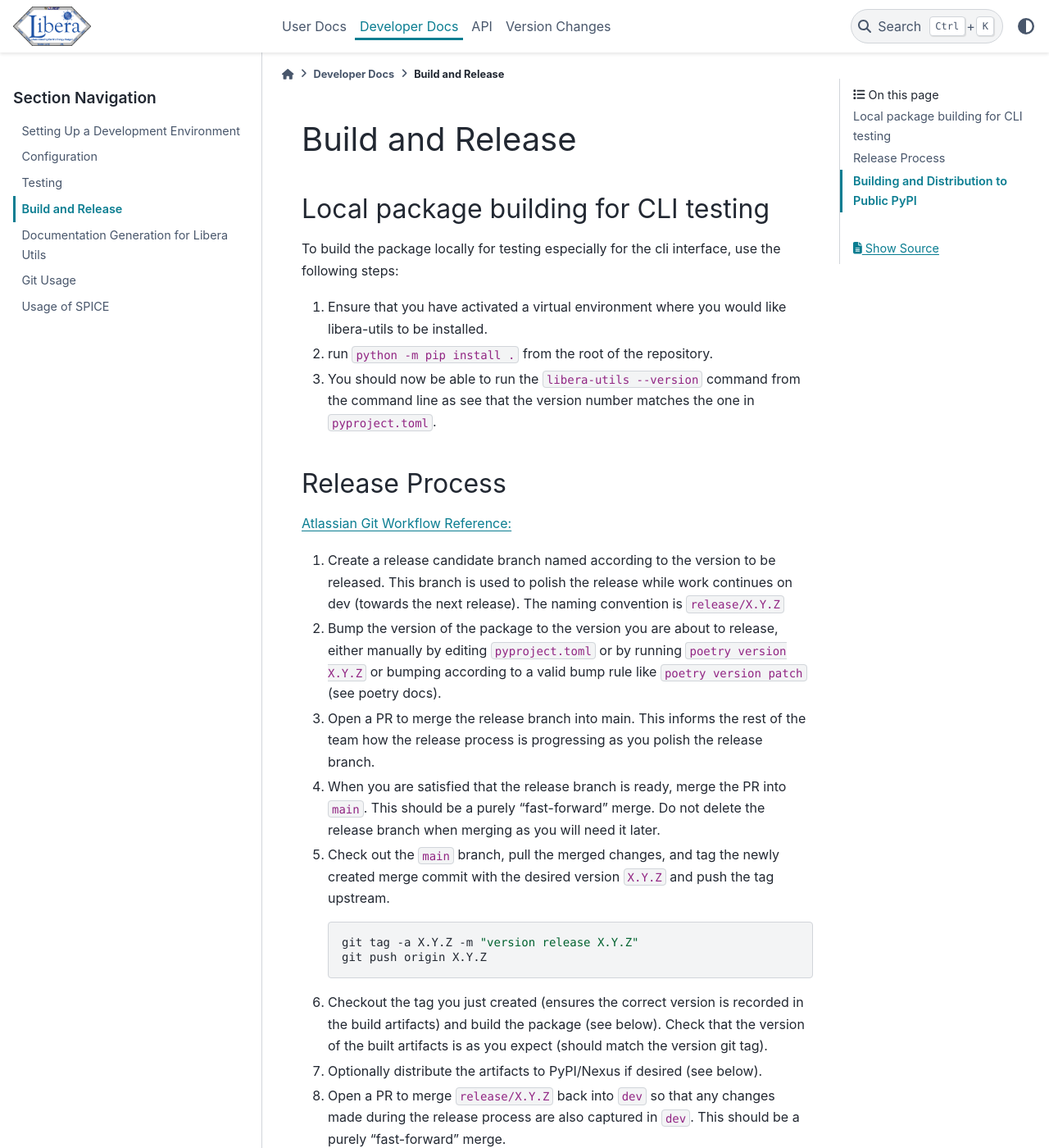
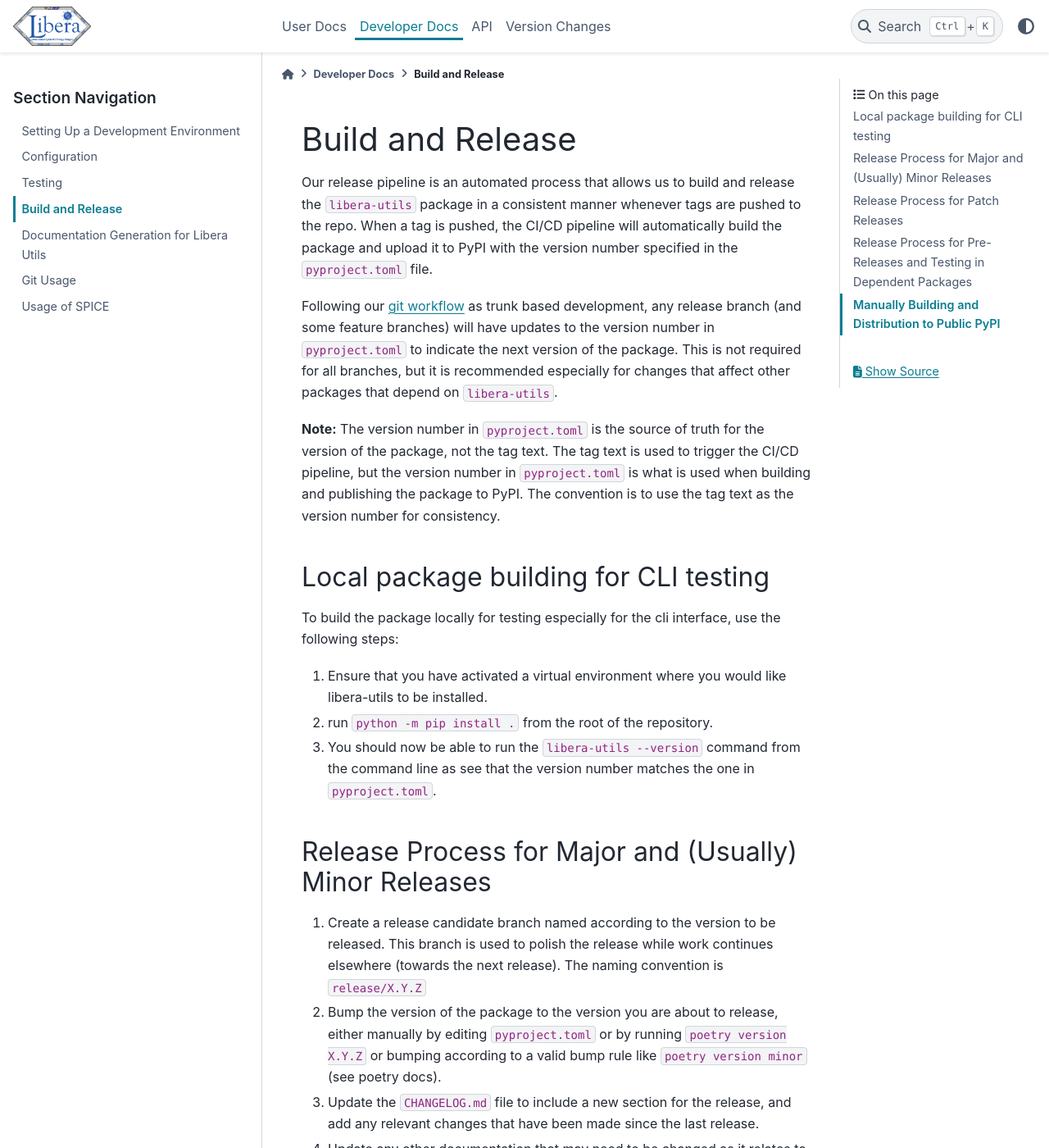
Before and after one commit to LASP-Libera/libera_utils, a Sphinx documentation site: the page built from doc/source/developer-docs/build_release.md, in a window 1280 px wide and 1400 px high. Shown: the whole window at 82% size. Built offline with Sphinx 7.4.7 and the PyData theme 0.15.4, drawn with Linux system fonts in a browser that asks for light colours; pages that are not in the unit, such as notebooks, are missing from menus; some of the changed text lies outside the part shown.

Commit message:
Pull request #145: Made a PyPI publish job and docker image
Merge in LIBSDC/libera_utils from feature/pypi-publish to main

Squashed commit of the following:

commit 7a0798f2b44dd2120c940ee85543bd91ab612241
Author: Matt Watwood <Matt.Watwood@lasp.colorado.edu>
Date:   Thu Jun 26 11:32:17 2025 -0600

    Use rc as prerelease string

commit 0425d6988ee63b047eb709d83a19548fef5c9f97
Author: Matt Watwood <Matt.Watwood@lasp.colorado.edu>
Date:   Sat Jun 14 11:40:19 2025 -0600

    Made a successful pypi publish job and docker image

    Updated authors in pyproject.toml

    Version bump

    Changelog update

    Documentation updates

````diff
--- a/doc/source/developer-docs/build_release.md
+++ b/doc/source/developer-docs/build_release.md
@@ -1,4 +1,18 @@
 # Build and Release
+
+Our release pipeline is an automated process that allows us to build and release the `libera-utils` package in a
+consistent manner whenever tags are pushed to the repo. When a tag is pushed, the CI/CD pipeline will automatically
+build the package and upload it to PyPI with the version number specified in the `pyproject.toml` file.
+
+Following our [git workflow](git.md) as trunk based development, any release branch (and some feature branches) will
+have updates to the version number in `pyproject.toml` to indicate the next version of the package. This is not required
+for all branches, but it is recommended especially for changes that affect other packages that depend on `libera-utils`.
+
+**Note:** The version number in `pyproject.toml` is the source of truth for the version of the package, not the tag
+text. The tag text is used to trigger the CI/CD pipeline, but the version number in `pyproject.toml` is what is used
+when building and publishing the package to PyPI. The convention is to use the tag text as the version number for
+consistency.
+
 
 ## Local package building for CLI testing
 
@@ -9,41 +23,69 @@
 3. You should now be able to run the `libera-utils --version` command from the command line as see that the version
 number matches the one in `pyproject.toml`.
 
-## Release Process
-[Atlassian Git Workflow Reference:](https://www.atlassian.com/git/tutorials/comparing-workflows/gitflow-workflow)
+## Release Process for Major and (Usually) Minor Releases
 
 1. Create a release candidate branch named according to the version to be released. This branch is used to polish
-   the release while work continues on dev (towards the next release). The naming convention is `release/X.Y.Z`
+   the release while work continues elsewhere (towards the next release). The naming convention is `release/X.Y.Z`
 
 2. Bump the version of the package to the version you are about to release, either manually by editing `pyproject.toml`
-   or by running `poetry version X.Y.Z` or bumping according to a valid bump rule like `poetry version patch`
+   or by running `poetry version X.Y.Z` or bumping according to a valid bump rule like `poetry version minor`
    (see poetry docs).
 
-3. Open a PR to merge the release branch into main. This informs the rest of the team how the release
+3. Update the `CHANGELOG.md` file to include a new section for the release, and add any relevant changes
+   that have been made since the last release.
+4. Update any other documentation that may need to be changed as it relates to the release.
+
+5. Open a PR to merge the release branch into main. This informs the rest of the team how the release
    process is progressing as you polish the release branch.
 
-4. When you are satisfied that the release branch is ready, merge the PR into `main`. This should be a purely
-   "fast-forward" merge. Do not delete the release branch when merging as you will need it later.
+6. When you are satisfied that the release branch is ready and the team has approved, merge the PR into `main`. This
+should be a purely "fast-forward" merge. You can delete the release branch after merging.
 
-5. Check out the `main` branch, pull the merged changes, and tag the newly created merge commit with the
-   desired version `X.Y.Z` and push the tag upstream.
+7. Check out the `main` branch, pull the merged changes, and tag the newly created merge commit with the
+   desired version `X.Y.Z` and push the tag upstream. **This triggers the automatic build and publish by Jenkins.
+Poetry uses the version number in `pyproject.toml` not the tag text for publishing in PyPI.**
 
    ```bash
    git tag -a X.Y.Z -m "version release X.Y.Z"
    git push origin X.Y.Z
    ```
 
-6. Checkout the tag you just created (ensures the correct version is recorded in the build artifacts) and build the
-   package (see below).
-   Check that the version of the built artifacts is as you expect (should match the version git tag).
+## Release Process for Patch Releases
 
-7. Optionally distribute the artifacts to PyPI/Nexus if desired (see below).
+1. In your working branch, bump the version of the package to the next patch version, either manually by editing
+`pyproject.toml` or by running `poetry version`.
 
-8. Open a PR to merge `release/X.Y.Z` back into `dev` so that any changes made during the release process are also captured
-   in `dev`. This should be a purely "fast-forward" merge.
+2. Update the `CHANGELOG.md` file to include a new section for the patch release, and add any relevant changes
+   that have been made since the last release.
+
+3. Update any other documentation that may need to be changed as it relates to the patch release.
+
+4. Follow the standard PR process to merge the changes into `main`. This informs the rest of the team how the patch
+   release process is progressing.
+
+5. When you are satisfied that the patch release branch is ready and the team has approved, merge the PR into `main`.
+   This should be a purely "fast-forward" merge. You can delete the patch release branch after merging.
+
+6. Check out the `main` branch, pull the merged changes, and tag the newly created merge commit with the
+   desired version `X.Y.Z` and push the tag upstream. **This triggers the automatic build and publish by Jenkins.**
 
 
-## Building and Distribution to Public PyPI
+## Release Process for Pre-Releases and Testing in Dependent Packages
+
+1. In your working branch, bump the version of the package to the next pre-release version, either manually by editing
+   `pyproject.toml` or by running `poetry version prepatch`, `poetry version preminor`, or `poetry version premajor`
+   depending on the type of pre-release you are making.
+2. Tag your working branch with the pre-release version, e.g. `X.Y.Z-alpha.1`, and push the tag upstream.
+   This will trigger the automatic build and publish by Jenkins.
+
+   ```bash
+   git tag -a X.Y.Z-alpha.1 -m "pre-release X.Y.Z-alpha.1"
+   git push origin X.Y.Z-alpha.1
+   ```
+
+
+## Manually Building and Distribution to Public PyPI
 
 1. Ensure that `poetry` is installed by running `poetry --version`.
 
````
Also changed, not shown: doc/source/changelog.md (+2 -0 lines), doc/source/developer-docs/git.md (+2 -2 lines), docker-compose.yml (+20 -0 lines), pyproject.toml (+10 -8 lines), 1 other file.
